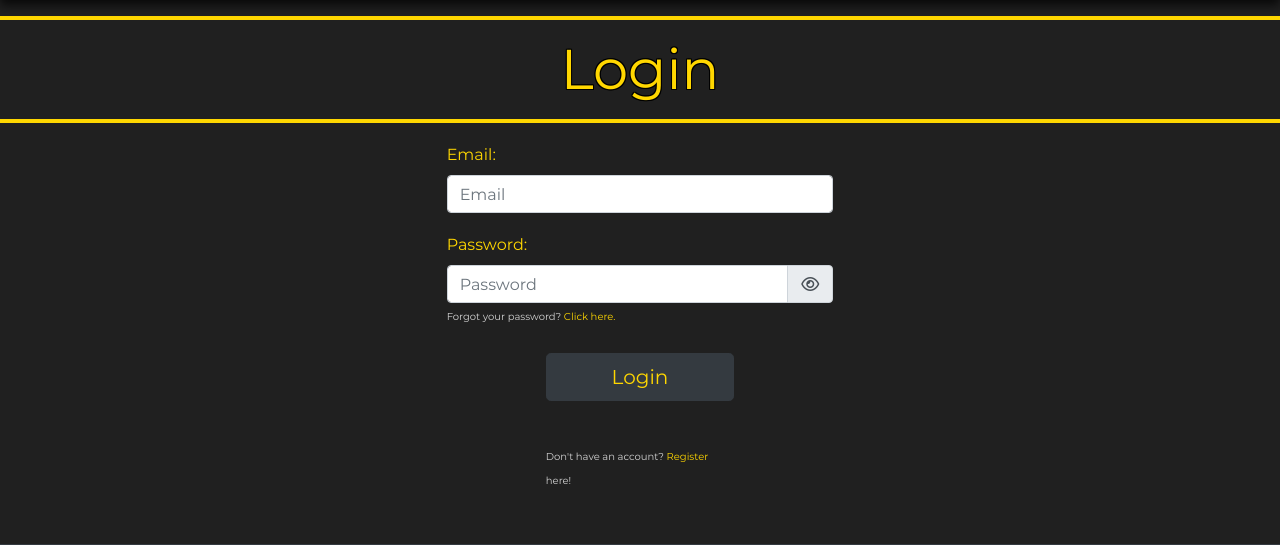
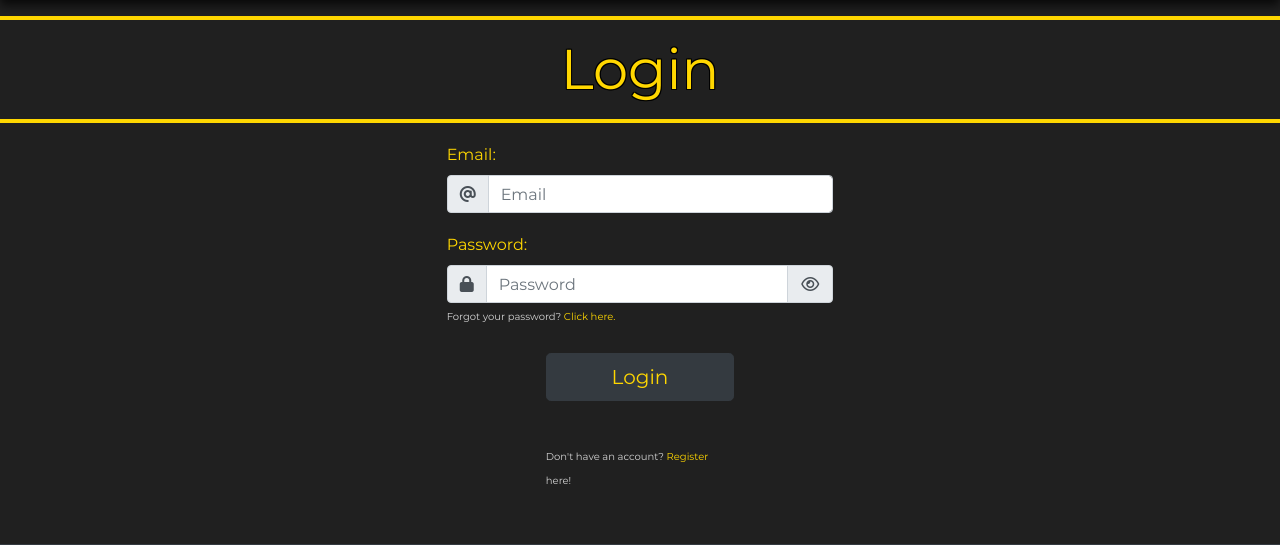
Before and after one commit to IJuanTM/watch4u, a PHP site: page /index.php?content=login in a window 1280 px wide. Shown: the part 56-601 px from the top of the page. Run offline with PHP 8.4, Linux system fonts and the light colour scheme; some libraries are stand-ins or nearby versions.

Commit message:
login icons added

```diff
--- a/pages/change_password.php
+++ b/pages/change_password.php
@@ -21,8 +21,8 @@
 							<span class="input-group-text" id="inputGroupPrepend"><i class="fas fa-unlock-alt"></i></span>
 						</div>
                         <input type="password" class="form-control" name="password" placeholder="Password" />
-                        <small class="col-12 form-detail" style="margin-left:-14px !important;">Enter your old password here.</small>
                     </div>
+                    <span class="col-12 form-detail" style="margin-left:-14px !important;">Enter your old password here.</span>
                 </div>
 
             </div>
@@ -37,8 +37,8 @@
 							<span class="input-group-text" id="inputGroupPrepend"><i class="fas fa-lock"></i></span>
 						</div>
                         <input type="password" class="form-control" name="password1" placeholder="Password" />
-                        <small class="col-12 form-detail" style="margin-left:-14px !important;">Your password has to contain atleast 8 characters, 1 number and an combination of capital and normal letters.</small>
                     </div>
+                    <span class="col-12 form-detail" style="margin-left:-14px !important;">Your password has to contain atleast 8 characters, 1 number and an combination of capital and normal letters.</span>
                 </div>
 
                 <div class="form-group col-6">
@@ -48,8 +48,8 @@
 							<span class="input-group-text" id="inputGroupPrepend"><i class="fas fa-lock"></i></span>
 						</div>
                         <input type="password" class="form-control" name="password2" placeholder="Password" />
-                        <small class="col-12 form-detail" style="margin-left:-14px !important;">Enter your password again to check if you did not make any typos.</small>
                     </div>
+                    <span class="col-12 form-detail" style="margin-left:-14px !important;">Enter your password again to check if you did not make any typos.</span>
                 </div>
 
             </div>
--- a/pages/login.php
+++ b/pages/login.php
@@ -14,7 +14,12 @@
 
                 <div class="form-group col-12">
                     <label class="form-text" for="inputEmail">Email:</label>
-                    <input type="email" class="form-control" name="email" placeholder="Email">
+					<div class="input-group">
+						<div class="input-group-prepend">
+							<span class="input-group-text" id="inputGroupPrepend"><i class="fas fa-at"></i></span>
+						</div>
+                        <input type="email" class="form-control" name="email" placeholder="Email">
+                    </div>
                 </div>
 
             </div>
@@ -24,9 +29,11 @@
 
                 <div class="form-group col-12">
                     <label class="form-text" for="inputPassword">Password:</label>
-                    <div class="input-group">
+					<div class="input-group">
+						<div class="input-group-prepend">
+							<span class="input-group-text" id="inputGroupPrepend"><i class="fas fa-lock"></i></span>
+						</div>
                         <input type="password" class="form-control" id="pass_log_id2" name="password" placeholder="Password">
-
                         <div class="input-group-append">
                             <div class="input-group-text">
                                 <span toggle="#password-field" class="fa fa-fw fa-eye field_icon toggle-password"></span>
```
